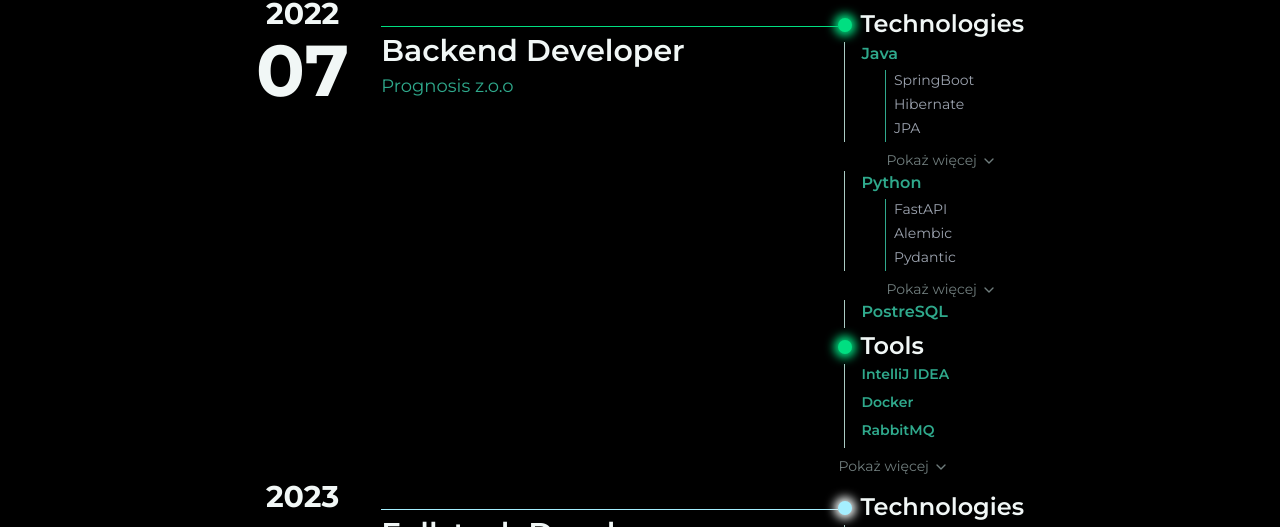
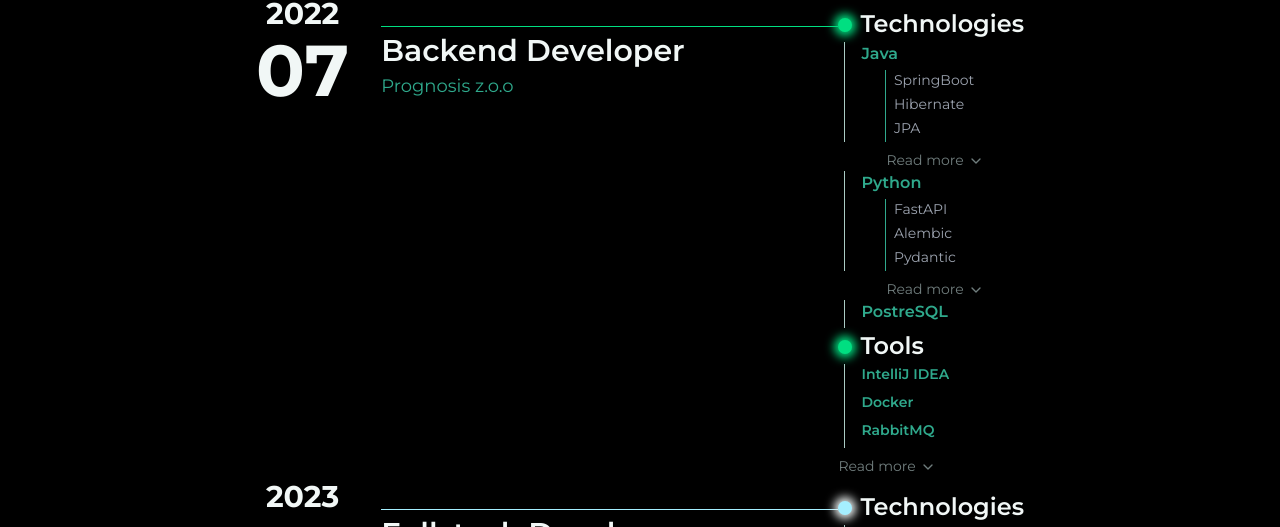
Before and after one commit to benhus8/benedykt-the-dev, a Next.js app in the folder frontend/: page /en in a window 1280 px wide. Shown: the part 2338-2865 px from the top of the page. Built offline with nearby package versions, Linux system fonts and the light colour scheme.

Commit message:
add locales function

```diff
--- a/frontend/app/[locale]/_components/Career.jsx
+++ b/frontend/app/[locale]/_components/Career.jsx
@@ -130,7 +130,7 @@ const CareerChapter = (props) => {
                     {tech.name}
                   </p>
                 </div>
-                <TechToolList tech={tech} />
+                <TechToolList tech={tech} t={t} />
               </>
             ))}
           </div>
@@ -145,7 +145,7 @@ const CareerChapter = (props) => {
                   {t("tools")}
                 </p>
               </div>
-              <ToolList tools={props.tools} secondary={props.secondary} />
+              <ToolList tools={props.tools} secondary={props.secondary} t={t} />
             </div>
           </div>
         )}
@@ -154,7 +154,7 @@ const CareerChapter = (props) => {
   );
 };
 
-const TechToolList = ({ tech }) => {
+const TechToolList = ({ tech, t }) => {
   const [expanded, setExpanded] = useState(false);
   const toolsToShow = expanded ? tech?.tools : tech?.tools?.slice(0, 3);
 
@@ -187,7 +187,7 @@ const TechToolList = ({ tech }) => {
           onClick={() => setExpanded(!expanded)}
           className="flex items-center text-sm text-secondary-gray mt-2 ml-12 transition-all duration-300 hover:text-secondary-lightest"
         >
-          {expanded ? "Zwiń" : "Pokaż więcej"}
+          {expanded ? t("collapse") : t("showMore")}
           <motion.div
             className="ml-1"
             animate={{ rotate: expanded ? 180 : 0 }}
@@ -201,7 +201,7 @@ const TechToolList = ({ tech }) => {
   );
 };
 
-const ToolList = ({ tools, secondary }) => {
+const ToolList = ({ tools, secondary, t }) => {
   const [expanded, setExpanded] = useState(false);
   const toolsToShow = expanded ? tools : tools?.slice(0, 3);
 
@@ -235,7 +235,7 @@ const ToolList = ({ tools, secondary }) => {
           onClick={() => setExpanded(!expanded)}
           className="flex items-center text-sm text-secondary-gray mt-2 transition-all duration-300 hover:text-primary-base"
         >
-          {expanded ? "Zwiń" : "Pokaż więcej"}
+          {expanded ? t("collapse") : t("showMore")}
           <motion.div
             className="ml-1"
             animate={{ rotate: expanded ? 180 : 0 }}
```
